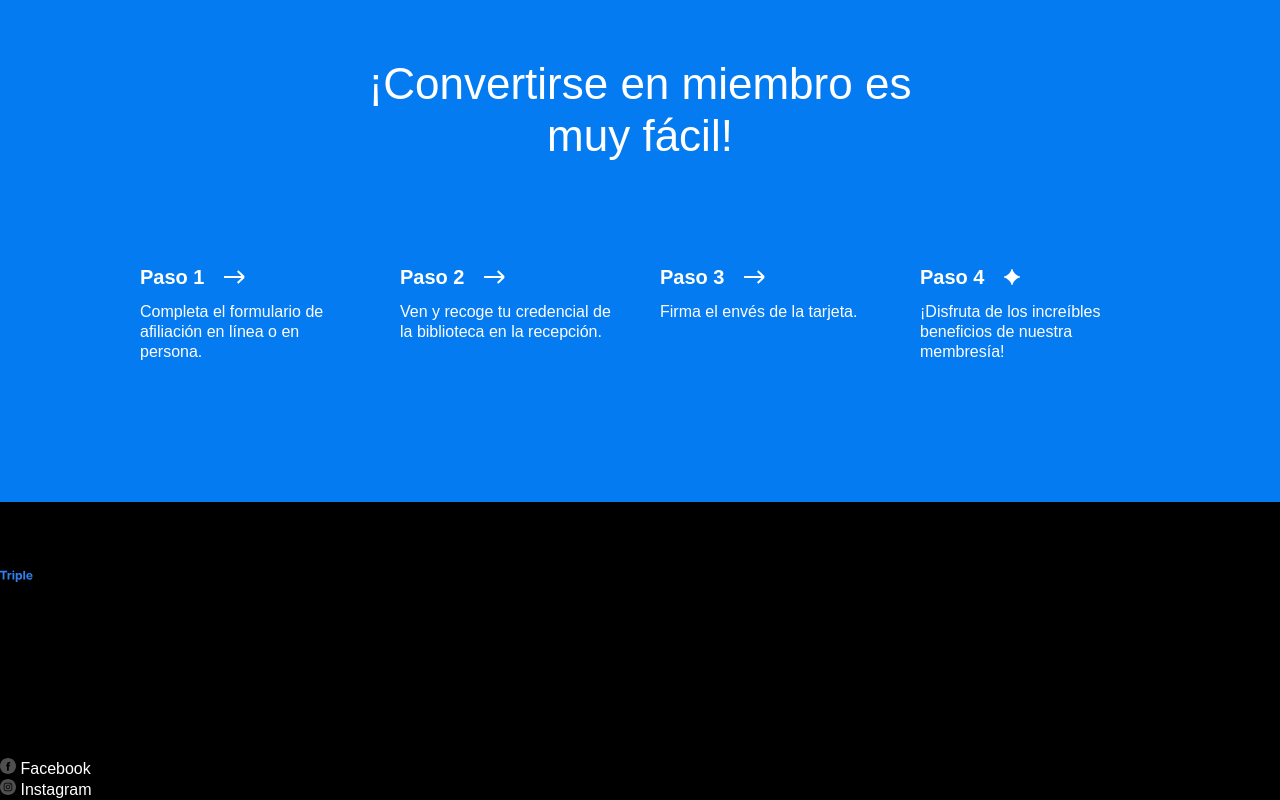
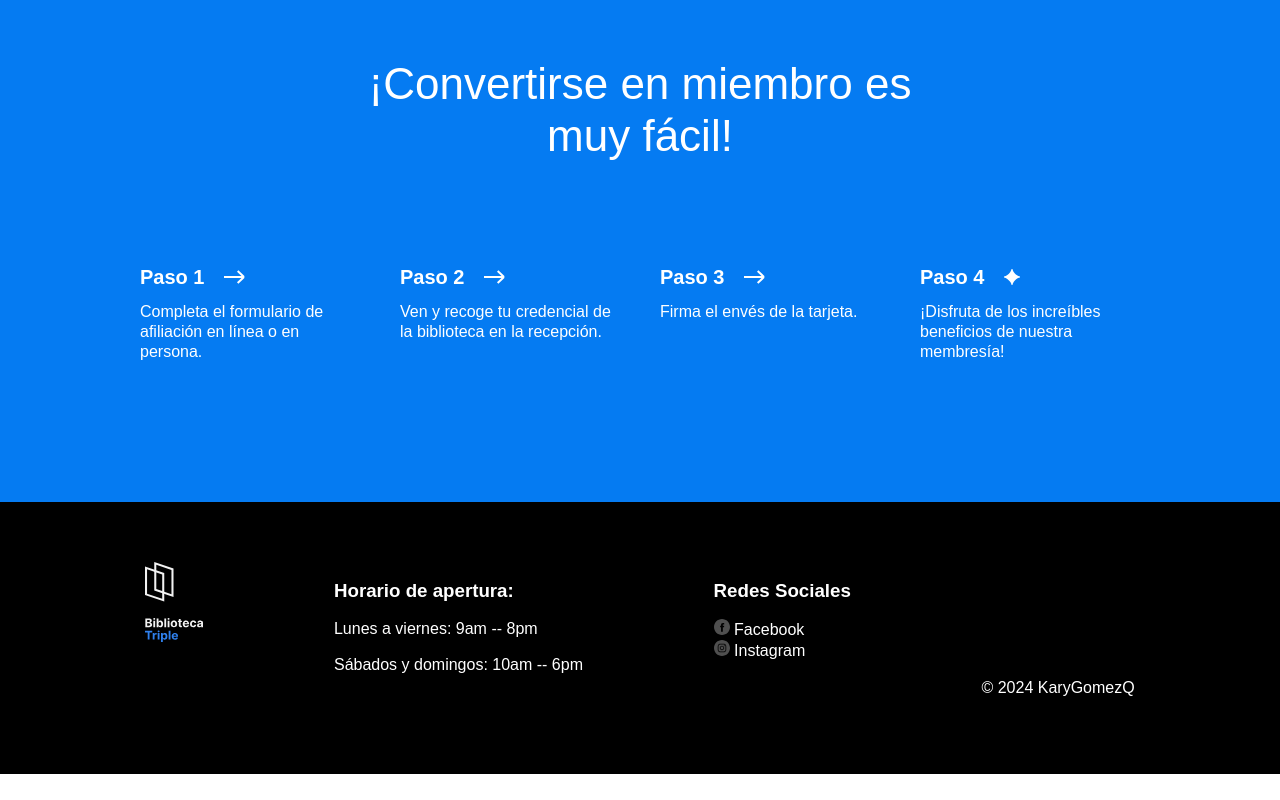
Before and after one commit to karygq85/web_project_library_es, a plain HTML site: page index.html in a window 1280 px wide. Shown: the part 2980-3780 px from the top of the page. After the commit the page ends 3754 px from the top, so only its background shows below. Drawn offline with Linux system fonts and the light colour scheme.

Commit message:
Updating footer section 2

```diff
--- a/index.html
+++ b/index.html
@@ -281,7 +281,11 @@
             <!-- Aqui va el envoltorio -->
             <div class="footer_column">
               <!--Logo-->
-              <img src="./images/logo.svg" alt="logo" class="footer_logo" />
+              <img
+                src="./images/logo_white.svg"
+                alt="logo"
+                class="footer_logo"
+              />
             </div>
             <div class="footer__column footer__column_content_hours">
               <h3 class="footer__column-heading">Horario de apertura:</h3>
@@ -315,6 +319,7 @@
               </ul>
               <!--Redes-->
             </div>
+            <p class="footer__copyright">© 2024 KaryGomezQ</p>
           </div>
         </section>
       </main>
--- a/styles/style.css
+++ b/styles/style.css
@@ -343,9 +343,13 @@
 .footer {
   box-sizing: border-box;
   background-color: #000;
+  color: #fff;
 }
 
 .footer__columns {
+  padding: 60px 80px;
+  display: flex;
+  justify-content: space-around;
 }
 
 .footer__column_content_hours {
@@ -355,6 +359,8 @@
 }
 
 .footer__logo {
+  width: 58px;
+  height: 80px;
 }
 
 .footer__column-heading {
@@ -379,4 +385,5 @@
 }
 
 .footer__copyright {
+  padding-top: 100px;
 }
```
